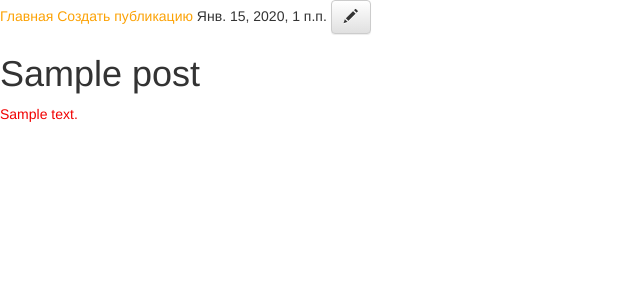
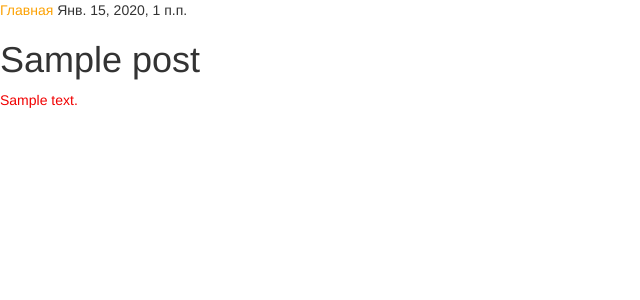
Before and after one commit to Mugich900/ElBook, a Django app: page /post/1/ in a window 1280 px wide. Shown: the top 300 px of the page, without its empty margins (0-640 px from the left). Run offline with Django 3.2, Linux system fonts and the light colour scheme; tables that the repository leaves empty hold one stand-in row (values such as "Sample post"); some libraries are stand-ins or nearby versions.

Commit message:
finish djangogirls

```diff
--- a/library/templates/library/base.html
+++ b/library/templates/library/base.html
@@ -12,7 +12,9 @@
 </head>
 <body>
     <a href="{% url 'index' %}">Главная</a>
-
+    {% if user.is_authenticated %}
+    <a href="{% url 'post_new' %}">Создать публикацию</a>
+    {% endif %}
     {% block content %}
     {% endblock %}
 </body>
--- a/library/templates/library/index.html
+++ b/library/templates/library/index.html
@@ -1,7 +1,6 @@
 {% extends 'library/base.html' %}
 
 {% block content %}
-<a href="{% url 'post_new' %}">Создать публикацию</a>
 <a href="{% url 'authorization'%}">Войти</a>
     {% for post in posts %}
         <div>
--- a/library/templates/library/post_detail.html
+++ b/library/templates/library/post_detail.html
@@ -1,11 +1,12 @@
 {% extends 'library/base.html' %}
 
 {% block content %}
-<a href="{% url 'post_new' %}">Создать публикацию</a>
     {% if post.published_date %}
         {{ post.published_date }}
     {% endif %}
-     <a class="btn btn-default" href="{% url 'post_edit' pk=post.pk %}"><span class="glyphicon glyphicon-pencil"></span></a>
-    <h1>{{ post.title }}</h1>
+    {% if user.is_authenticated %}
+        <a class="btn btn-default" href="{% url 'post_edit' pk=post.pk %}"><span class="glyphicon glyphicon-pencil"></span></a>
+    {% endif %}
+        <h1>{{ post.title }}</h1>
     <p>{{ post.text|linebreaksbr }}</p>
 {% endblock %}
```
